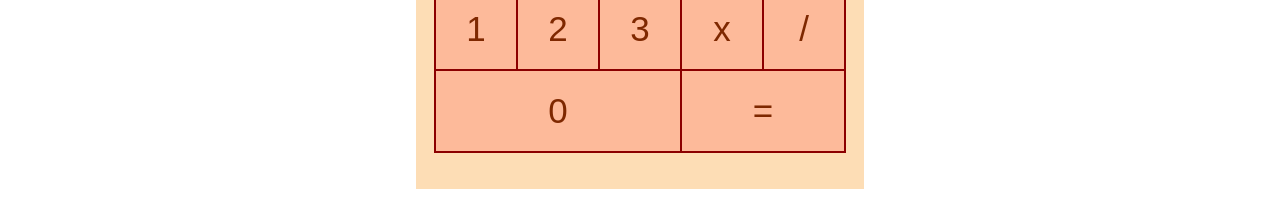
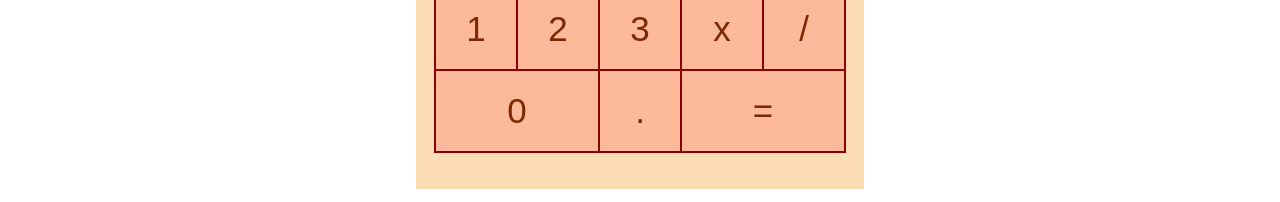
Before and after one commit to mathladd/odin-calculator, a plain HTML site: page index.html in a window 1280 px wide. Shown: the part 691-893 px from the top of the page. Drawn offline with Linux system fonts and the light colour scheme.

Commit message:
add decimal

```diff
--- a/index.html
+++ b/index.html
@@ -57,12 +57,9 @@
                         <div class="button number-0 button-extend">
                             <div class="button-content">0</div>
                         </div>
-                        <!-- <div class="button number-dot">
-                            <div class="button-content">(</div>
+                        <div class="button number-dot">
+                            <div class="button-content">.</div>
                         </div>
-                        <div class="button number-dot">
-                            <div class="button-content">)</div>
-                        </div> -->
                     </div>
                 </div>
                 <div class="operator-buttons">
```
